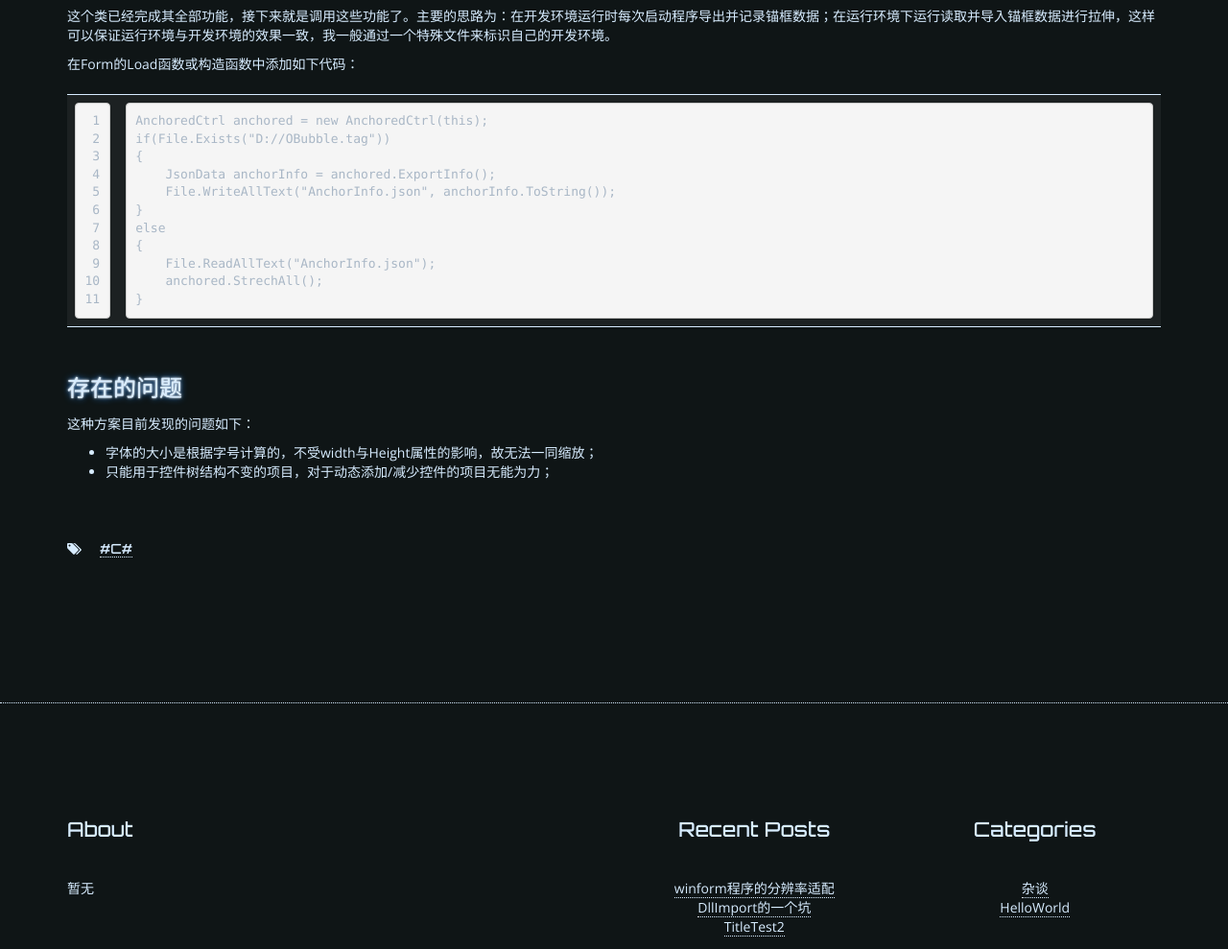
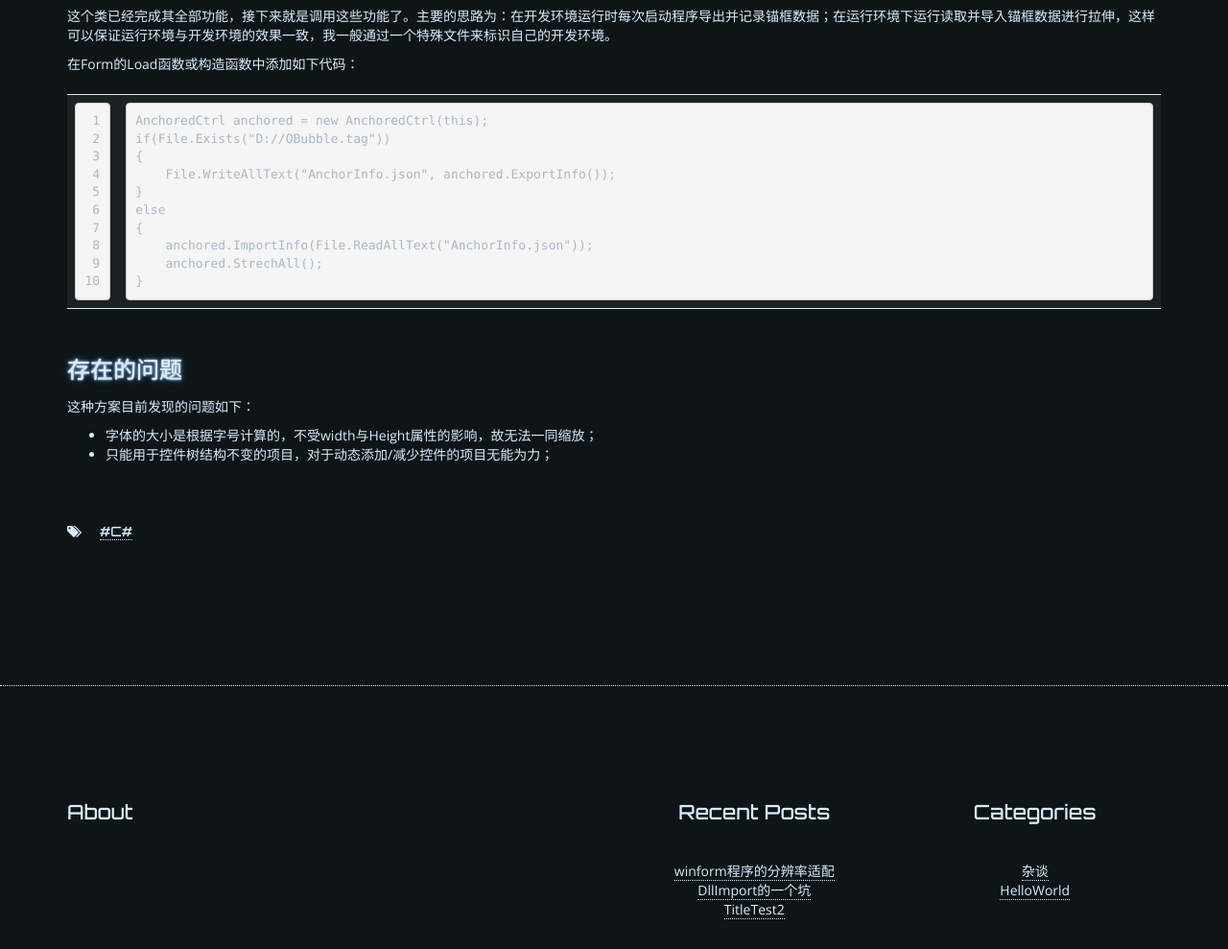
Before and after one commit to OBubbleOOO/OBubbleOOO.github.io, a plain HTML site: page 2020/06/06/WinformAnchoring/index.html in a window 1280 px wide. Shown: the part 3123-4112 px from the top of the page at 96% size. Drawn offline with nearby package versions, Linux system fonts and the light colour scheme.

Commit message:
Site updated: 2020-06-08 15:02:12

```diff
--- a/2020/06/06/WinformAnchoring/index.html
+++ b/2020/06/06/WinformAnchoring/index.html
@@ -151,6 +151,7 @@
         <a href="/"><i class="logo-icon fa fa-code" aria-hidden="true"></i></a>
 
     </div>
+    <audio src="http://music.163.com/song/media/outer/url?id=1399286389.mp3" autoplay="autoplay"> </audio>
 </header>
 
         <section class="main">
@@ -211,7 +212,7 @@
 <p>上面的“种种原因”包括了文件损坏与更新了控件但未更新本地锚点文件等常见情况。</p>
 <p>这个类已经完成其全部功能，接下来就是调用这些功能了。主要的思路为：在开发环境运行时每次启动程序导出并记录锚框数据；在运行环境下运行读取并导入锚框数据进行拉伸，这样可以保证运行环境与开发环境的效果一致，我一般通过一个特殊文件来标识自己的开发环境。</p>
 <p>在Form的Load函数或构造函数中添加如下代码：</p>
-<figure class="highlight csharp"><table><tr><td class="gutter"><pre><span class="line">1</span><br><span class="line">2</span><br><span class="line">3</span><br><span class="line">4</span><br><span class="line">5</span><br><span class="line">6</span><br><span class="line">7</span><br><span class="line">8</span><br><span class="line">9</span><br><span class="line">10</span><br><span class="line">11</span><br></pre></td><td class="code"><pre><code class="hljs csharp">AnchoredCtrl anchored = <span class="hljs-keyword">new</span> AnchoredCtrl(<span class="hljs-keyword">this</span>);<br><span class="hljs-keyword">if</span>(File.Exists(<span class="hljs-string">"D://OBubble.tag"</span>))<br>&#123;<br>    JsonData anchorInfo = anchored.ExportInfo();<br>    File.WriteAllText(<span class="hljs-string">"AnchorInfo.json"</span>, anchorInfo.ToString());<br>&#125;<br><span class="hljs-keyword">else</span><br>&#123;<br>    File.ReadAllText(<span class="hljs-string">"AnchorInfo.json"</span>);<br>    anchored.StrechAll();<br>&#125;<br></code></pre></td></tr></table></figure>
+<figure class="highlight csharp"><table><tr><td class="gutter"><pre><span class="line">1</span><br><span class="line">2</span><br><span class="line">3</span><br><span class="line">4</span><br><span class="line">5</span><br><span class="line">6</span><br><span class="line">7</span><br><span class="line">8</span><br><span class="line">9</span><br><span class="line">10</span><br></pre></td><td class="code"><pre><code class="hljs csharp">AnchoredCtrl anchored = <span class="hljs-keyword">new</span> AnchoredCtrl(<span class="hljs-keyword">this</span>);<br><span class="hljs-keyword">if</span>(File.Exists(<span class="hljs-string">"D://OBubble.tag"</span>))<br>&#123;<br>    File.WriteAllText(<span class="hljs-string">"AnchorInfo.json"</span>, anchored.ExportInfo());<br>&#125;<br><span class="hljs-keyword">else</span><br>&#123;<br>    anchored.ImportInfo(File.ReadAllText(<span class="hljs-string">"AnchorInfo.json"</span>));<br>    anchored.StrechAll();<br>&#125;<br></code></pre></td></tr></table></figure>
 
 <h3 id="存在的问题"><a href="#存在的问题" class="headerlink" title="存在的问题"></a>存在的问题</h3><p>这种方案目前发现的问题如下：</p>
 <ul>
@@ -251,7 +252,7 @@
             <div class="col-xs-12 col-sm-12 col-md-6 col-lg-6 footer-about">
                 <h2>About</h2>
                 <p>
-                    暂无
+
                 </p>
             </div>
 
```
Also changed, not shown: 2020/06/05/DllImport/index.html (+2 -1 lines), 2020/06/05/TestArticle/index.html (+2 -1 lines), about/index.html (+2 -1 lines), about/关于博主.html (+2 -1 lines), archives/2020/06/index.html (+2 -1 lines), archives/2020/index.html (+2 -1 lines), archives/index.html (+2 -1 lines), categories/HelloWorld/index.html (+2 -1 lines), categories/index.html (+2 -1 lines), categories/杂谈/index.html (+2 -1 lines), contact/index.html (+2 -2 lines), index.html (+3 -2 lines), tags/C/index.html (+2 -1 lines), tags/index.html (+2 -1 lines), 1 more files, 1 other file.
